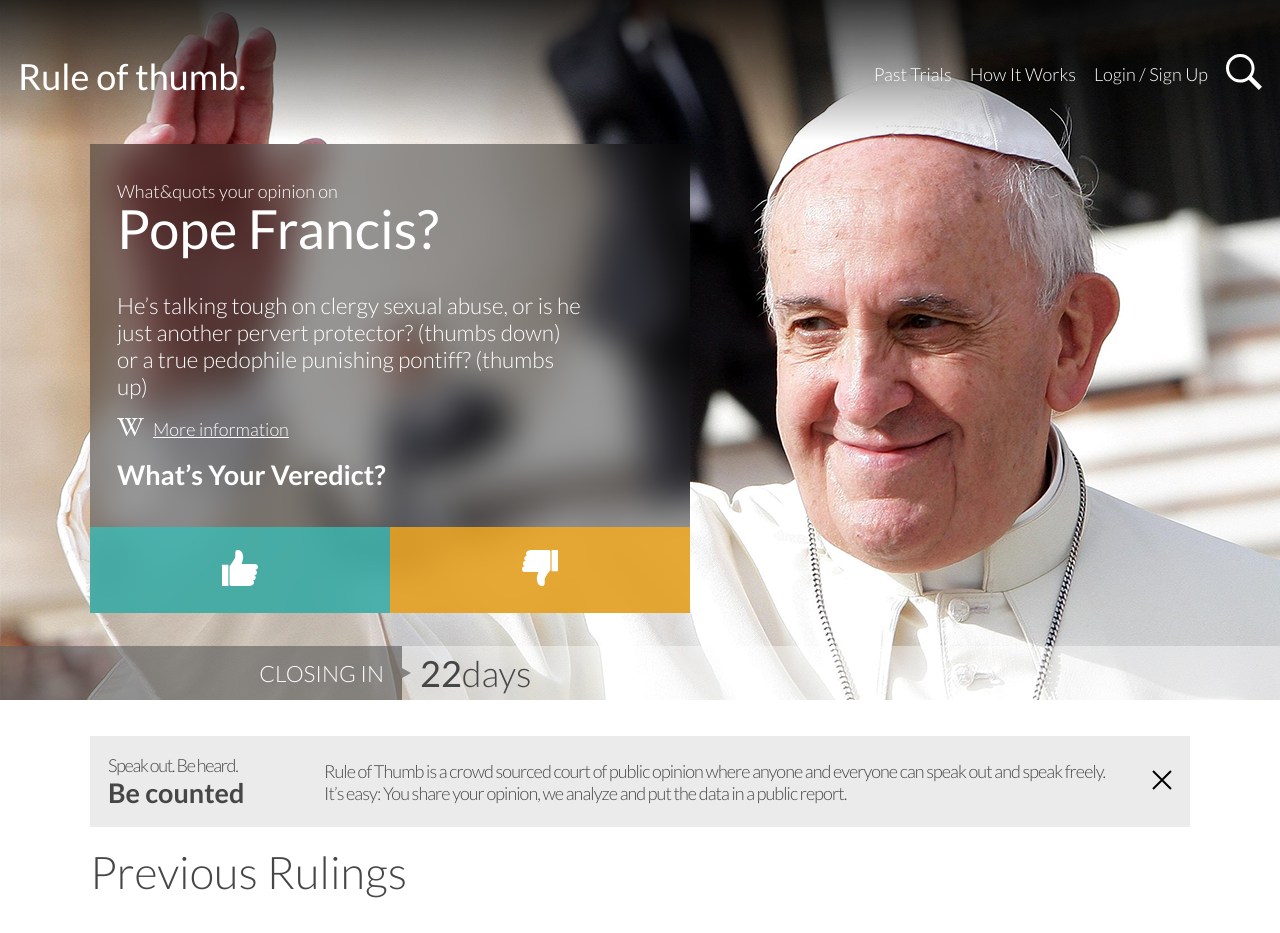
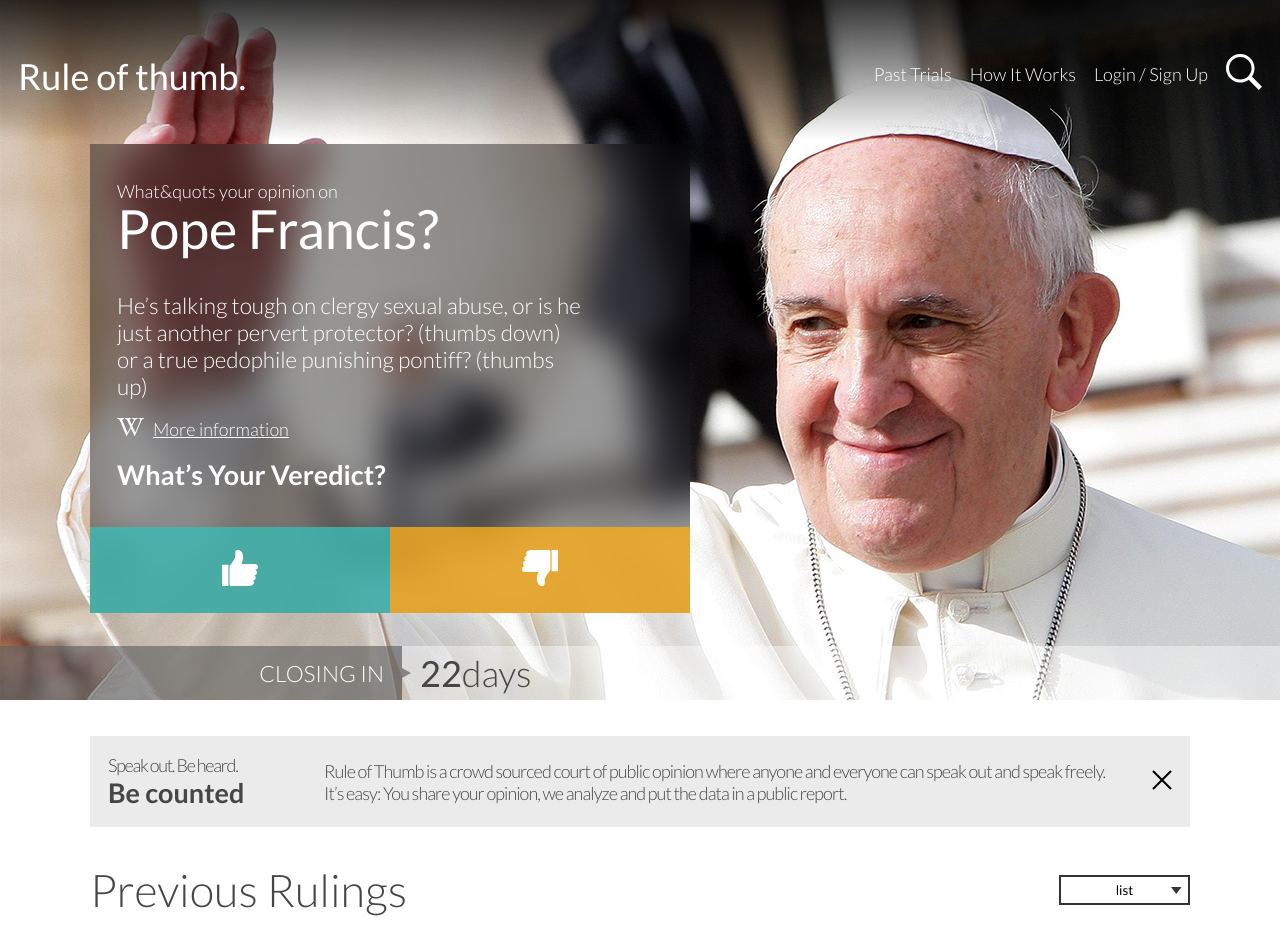
Before and after one commit to MateoBetancur/rule-of-thumb, a Next.js app: page / in a window 1280 px wide. Shown: the top 933 px of the page. Built offline with nearby package versions, Linux system fonts and the light colour scheme.

Commit message:
finished dropdown component

```diff
--- a/package.json
+++ b/package.json
@@ -9,6 +9,7 @@
     "lint": "next lint"
   },
   "dependencies": {
+    "axios": "^0.27.2",
     "firebase-admin": "^10.2.0",
     "next": "12.1.6",
     "react": "18.1.0",
--- /dev/null
+++ b/src/components/Atoms/Dropdown/Dropdown.module.scss
@@ -0,0 +1,34 @@
+@import "/src/styles/sizes.module.scss";
+@import "/src/styles/variables.module.scss";
+
+.dropdown {
+    width: 131px;
+    border-top: 2px solid $color-darker-gray;
+    display: none;
+}
+
+.dropdown button {
+    width: 100%;
+    height: 28px;
+    border: 2px solid $color-darker-gray;
+    border-top: 0px;
+    position: relative;
+    cursor: pointer;
+    svg {
+        position: absolute;
+        right: 6.5px;
+        top: 10px;
+    }
+}
+.dropdown-list--closed {
+    display: none;
+}
+
+.dropdown-list--open {
+    display: block;
+}
+@media all and (min-width: $tablet) {
+    .dropdown {
+        display: block;
+    }
+}
--- /dev/null
+++ b/src/components/Atoms/Dropdown/Dropdown.tsx
@@ -0,0 +1,38 @@
+import { FC, useState } from "react"
+import styles from './Dropdown.module.scss'
+interface Props {
+    options: string[],
+    opSelected: string;
+    handleSelected(opt: string): void;
+}
+export const Dropdown: FC<Props> = ({ options, opSelected, handleSelected }) => {
+
+    const [isOpen, setIsOpen] = useState(false);
+    const isOpenToggle = (): void => {
+        setIsOpen(!isOpen);
+    }
+    return (
+        <div className={styles["dropdown"]}>
+            <button className={`icon-button`} onClick={isOpenToggle}>
+                <span>{opSelected}</span>
+                <svg width="11" height="7" viewBox="0 0 11 7" fill="none" xmlns="http://www.w3.org/2000/svg">
+                    <path fillRule="evenodd" clipRule="evenodd" d="M5.25 7L6.11959e-07 -9.17939e-07L10.5 0L5.25 7Z" fill="#333333" />
+                </svg>
+            </button>
+            <ul className={isOpen ? styles["dropdown-list--open"] : styles["dropdown-list--closed"]}>
+                {options?.length && options.map((opt) =>
+                    <li key={opt}>
+                        <button className={`icon-button`}
+                            onClick={() => {
+                                handleSelected(opt);
+                                isOpenToggle()
+                            }}
+                        >
+                            {opt}
+                        </button>
+                    </li>
+                )}
+            </ul>
+        </div>
+    )
+}
--- /dev/null
+++ b/src/components/Atoms/index.ts
@@ -0,0 +1 @@
+export * from './Dropdown/Dropdown';
--- /dev/null
+++ b/src/components/Organisms/MainContent/MainContent.module.scss
@@ -0,0 +1,13 @@
+@import "/src/styles/sizes.module.scss";
+@import "/src/styles/variables.module.scss";
+
+.main-container__header h2 {
+    margin-bottom: 0;
+}
+@media all and (min-width: $tablet) {
+    .main-container__header {
+        display: flex;
+        align-items: center;
+        justify-content: space-between;
+    }
+}
--- a/src/components/Organisms/MainContent/MainContent.tsx
+++ b/src/components/Organisms/MainContent/MainContent.tsx
@@ -1,9 +1,24 @@
 import React, { FC } from 'react'
+import { Dropdown } from '../../Atoms'
+import styles from './MainContent.module.scss'
+import { useState } from 'react';
+export const MainContent: FC = () => {
+    const [optSelected, setOptSelected] = useState('list')
 
-export const MainContent: FC = () => {
+    const options: string[] = ['list', 'grid'];
+    const handleSelected = (opt: string): void => {
+        setOptSelected(opt);
+    }
+
     return (
-        <main>
-            <h2>Previous Rulings</h2>
+        <main className='main-container' role='main'>
+            <div className={styles["main-container__header"]}>
+                <h2>Previous Rulings</h2>
+                <Dropdown options={options} opSelected={optSelected} handleSelected={handleSelected} />
+            </div>
+            <div className=''>
+
+            </div>
         </main>
     )
 }
```
Also changed, not shown: 1 other file (tests, documents, lock files or other folders).
